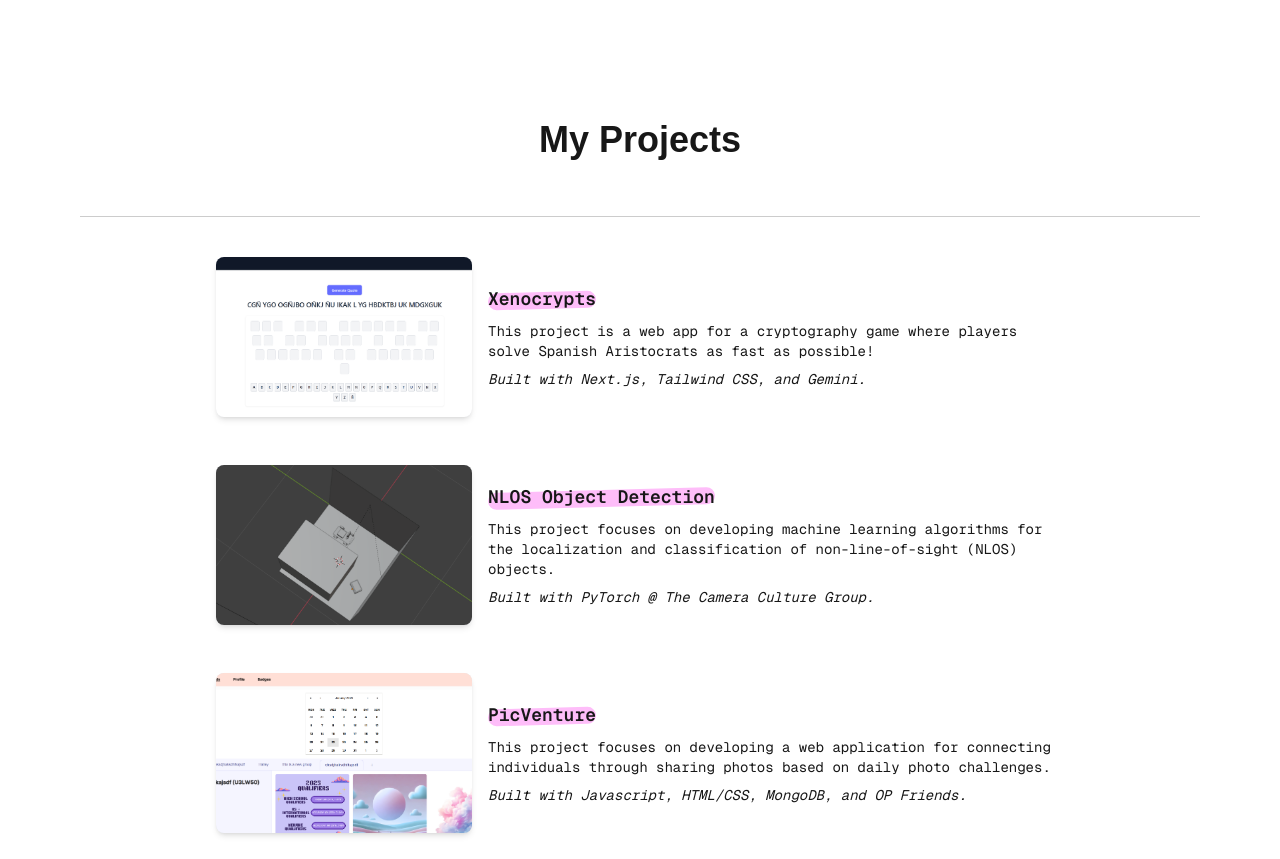
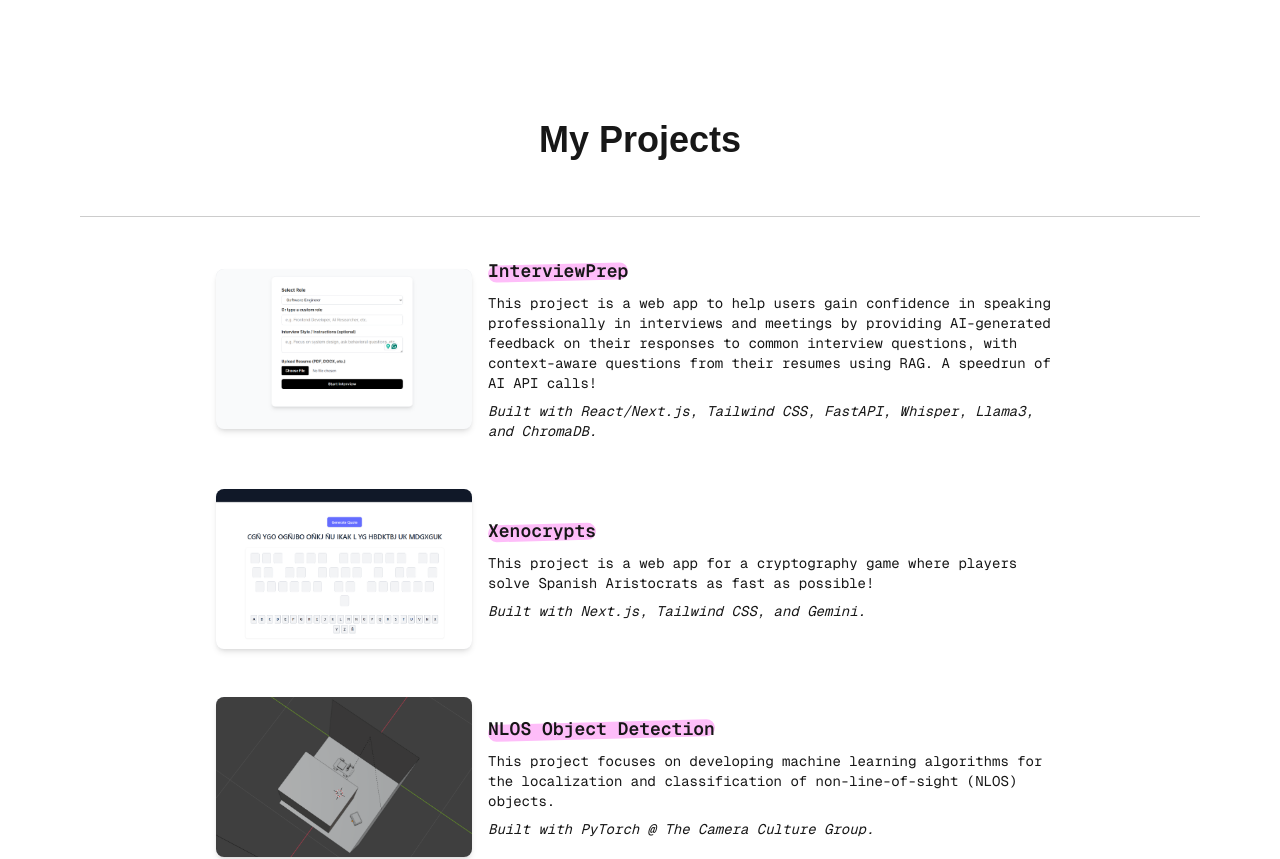
Before and after one commit to saltyquackerd/haileylin, a Next.js app: page /projects in a window 1280 px wide. Shown: the top 859 px of the page. Built offline with nearby package versions, Linux system fonts and the light colour scheme; a web font is replaced by a local one.

Commit message:
add new project

```diff
--- a/app/projects/page.tsx
+++ b/app/projects/page.tsx
@@ -7,6 +7,22 @@ export default function ProjectsPage() {
         </h1>
         </div>
         <hr />
+        <div className="flex flex-col sm:flex-row items-center justify-center gap-4 pt-6 pb-6">
+          <a href="https://xenocrypts.vercel.app/" target="_blank" rel="noopener noreferrer" className="w-64 h-40 bg-gray-200 rounded-lg flex items-center justify-center shadow-md overflow-hidden group">
+            <img src="/interviewprep.png" alt="Project preview" className="w-full h-full object-cover rounded transition duration-300 group-hover:brightness-75" />
+          </a>
+          <div className="flex flex-col gap-2 max-w-xl justify-center">
+            <a className="text-lg font-semibold" href="https://github.com/saltyquackerd/interview_prep_app">
+              <span className="highlighted-text inline-block">InterviewPrep</span>
+            </a>
+            <p className="text-sm font-sans">
+              This project is a web app to help users gain confidence in speaking professionally in interviews and meetings by providing AI-generated feedback on their responses to common interview questions, with context-aware questions from their resumes using RAG. A speedrun of AI API calls!
+            </p>
+            <p className="text-sm italic font-sans">
+              Built with React/Next.js, Tailwind CSS, FastAPI, Whisper, Llama3, and ChromaDB.
+            </p>
+          </div>
+        </div>
   <div className="flex flex-col sm:flex-row items-center justify-center gap-4 pt-6 pb-6">
           <a href="https://xenocrypts.vercel.app/" target="_blank" rel="noopener noreferrer" className="w-64 h-40 bg-gray-200 rounded-lg flex items-center justify-center shadow-md overflow-hidden group">
             <img src="/xenocrypts.png" alt="Project preview" className="w-full h-full object-cover rounded transition duration-300 group-hover:brightness-75" />
```
Also changed, not shown: public/interviewprep.png (added).
